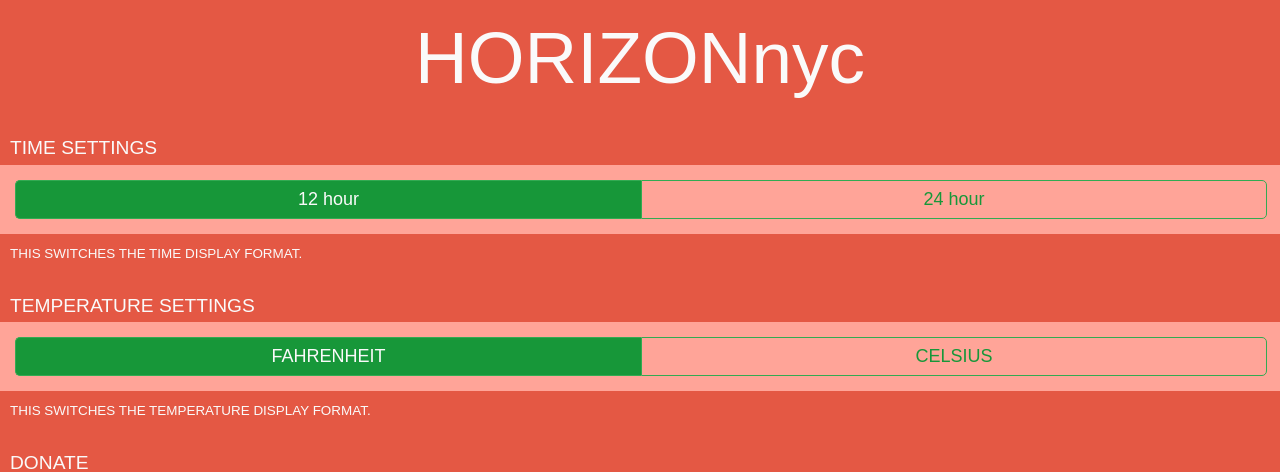
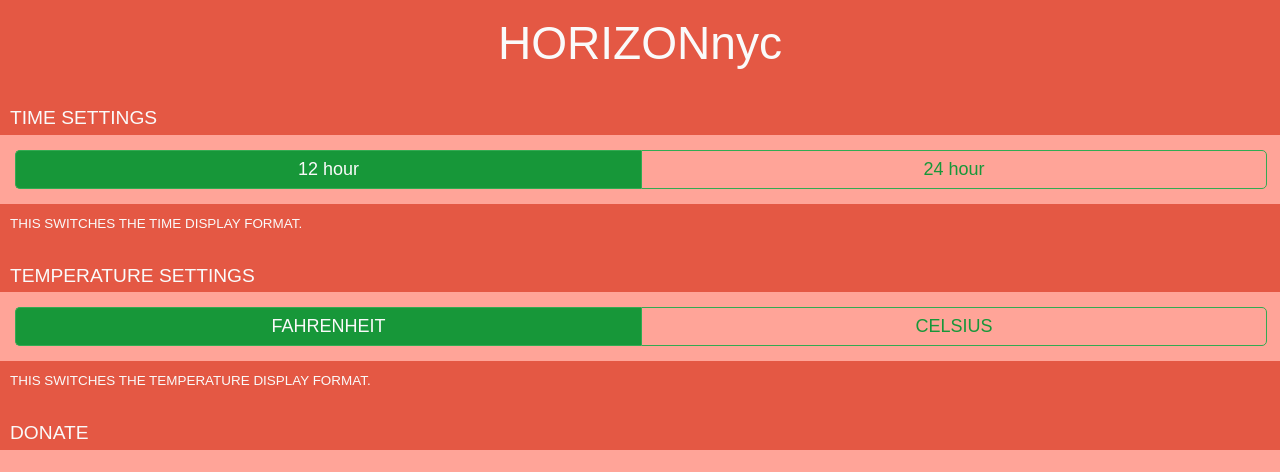
Before and after one commit to lauraragone/horizon-nyc, a plain HTML site: page index.html in a window 1280 px wide. Shown: the top 472 px of the page. Drawn offline with Linux system fonts and the light colour scheme.

Commit message:
size tweaks

```diff
--- a/index.html
+++ b/index.html
@@ -6,10 +6,10 @@
   <script src='js/slate.min.js'></script>
   <style>
   .title {
-    padding: 45px 30px;
+    padding: 30px 20px;
     //text-transform: uppercase;
     font-family: 'Roadway', sans-serif;
-    font-size: 3.8em;
+    font-size: 2.4em;
     font-weight: 500;
     color: #fafafa;
     text-align: center;
```
